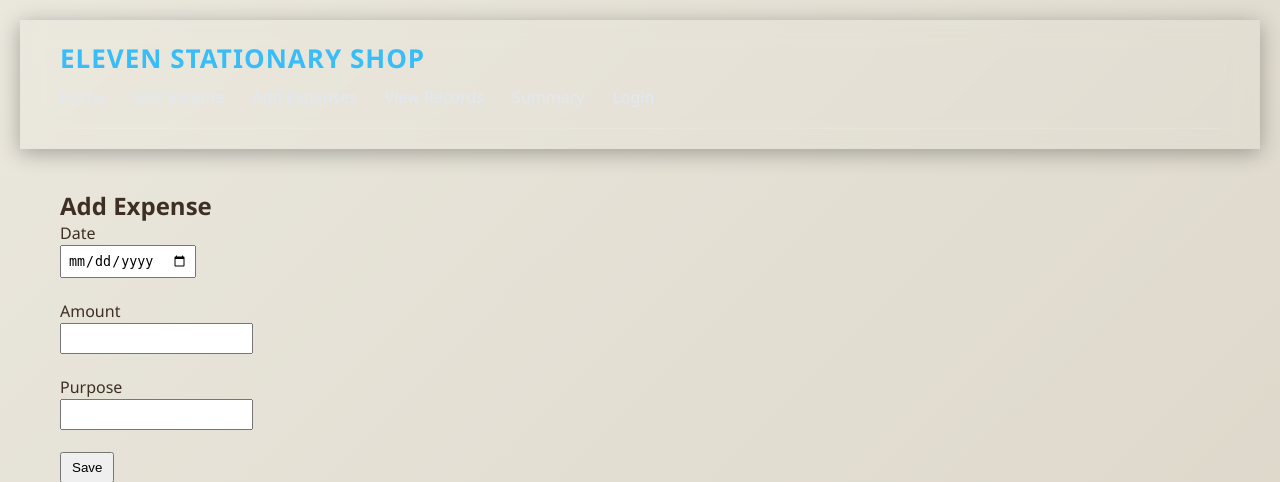
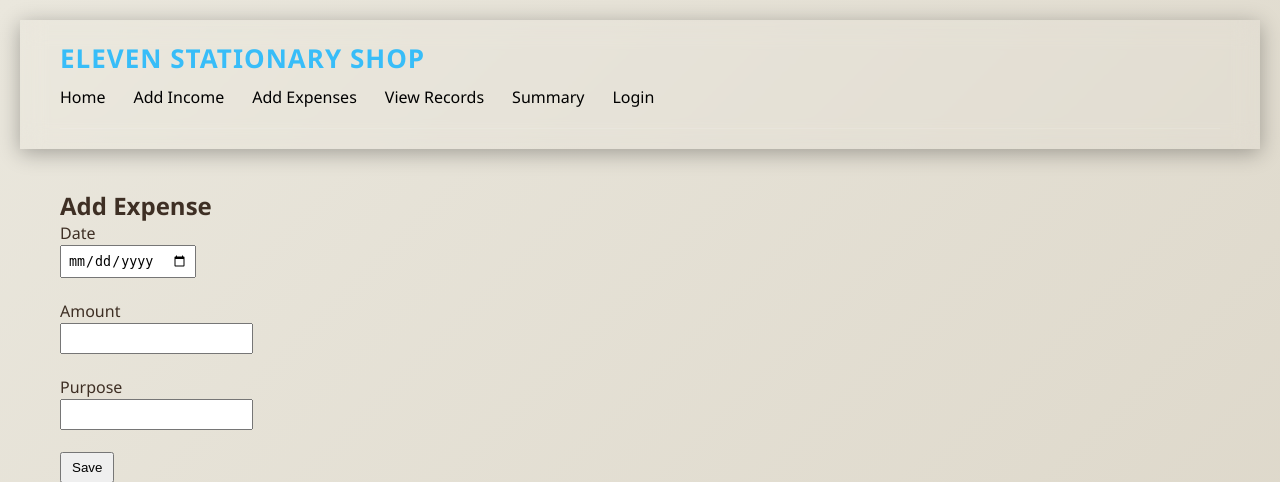
Before and after one commit to ravitejagandhamalla/eleven-stationery-shop, a Flask app: page /expenses in a window 1280 px wide. Shown: the top 482 px of the page. Run offline with Flask 3, Linux system fonts and the light colour scheme; a user stored in the database is signed in; some libraries are stand-ins or nearby versions.

Commit message:
Update layout.html

```diff
--- a/templates/layout.html
+++ b/templates/layout.html
@@ -62,7 +62,7 @@
 
     nav a {
         text-decoration: none;
-        color: #e2e8f0;
+        color: #000000;
         font-weight: 500;
         position: relative;
         transition: 0.3s;
@@ -85,7 +85,7 @@
     }
 
     nav a:hover {
-        color: #38bdf8;
+        color: #000000;
     }
 
     hr {
```
